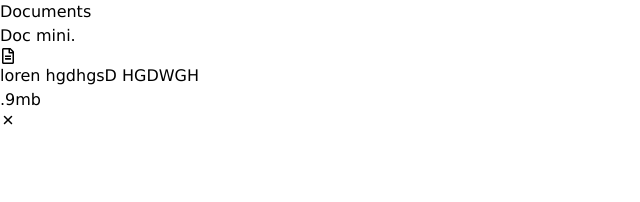
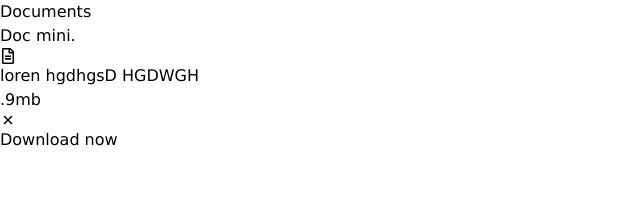
Before and after one commit to Shivam38391/docs-mini, a React (Vite) app: page / in a window 1280 px wide. Shown: the top 202 px of the page, without its empty margins (0-640 px from the left). Built offline with nearby package versions, Linux system fonts and the light colour scheme.

Commit message:
used and operator for conditional rendering

```diff
--- a/src/components/Cards/Card.jsx
+++ b/src/components/Cards/Card.jsx
@@ -16,16 +16,24 @@ function Card({ data }) {
                     <div className='flex items-center justify-between py-[7px] px-5 ' >
                         <h5>{data.filesize}</h5>
                         <span className='w-7 h-6 bg-sky-400 rounded-full flex items-center justify-center'>
-
                             {data.close ? <IoClose /> : <LuDownload size=".9em" color='#ffffff' />}
-
                         </span>
-
                     </div>
 
-                    <div className="progress-tag w-full text-sm text-center font-semibold py-3 bg-green-600 text-white ">
-                        { }
-                    </div>
+
+                    {/* {data.tag.isOpen ? (
+                        <div className="progress-tag w-full text-sm text-center font-semibold py-3 bg-green-600 text-white ">
+                            Download now
+                        </div>
+                    ) : null} */}
+
+
+                    {data.tag.isOpen && (
+                        <div className="progress-tag w-full text-sm text-center font-semibold py-3 bg-green-600 text-white ">
+                            Download now
+                        </div>
+                    )}
+
 
                 </div>
 
```
